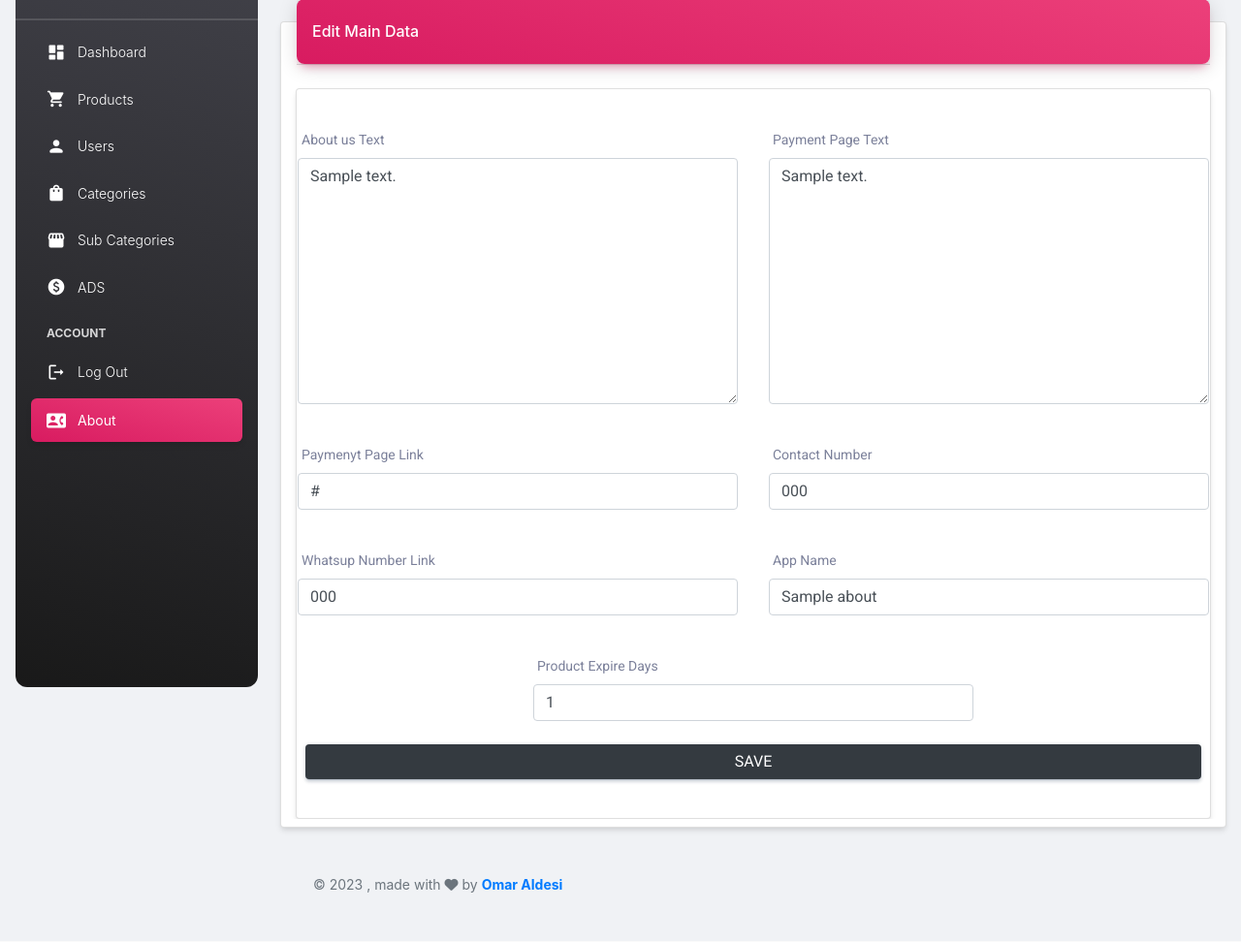
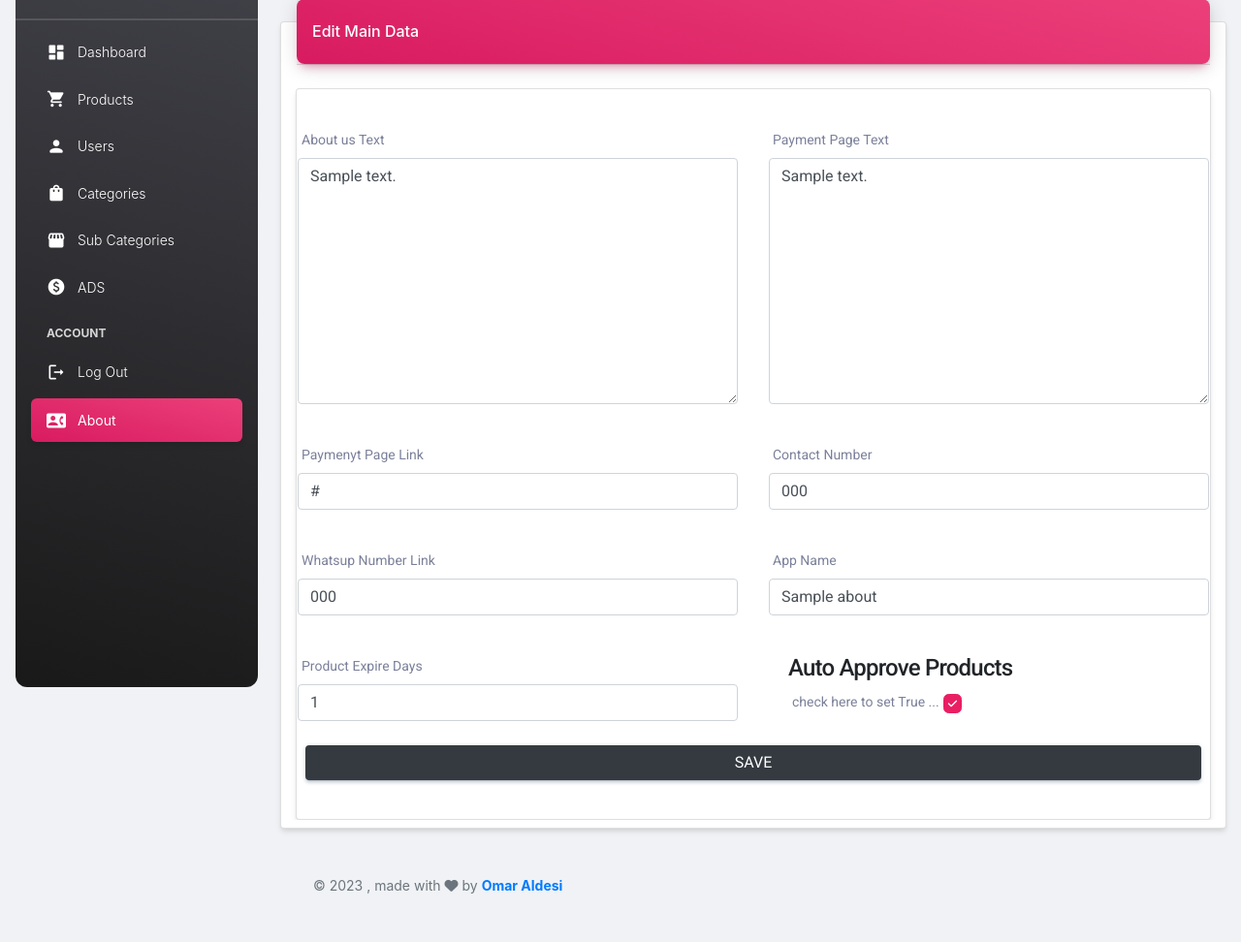
Before and after one commit to hfaarcom/haffarcom, a Django app: page /about/ in a window 1280 px wide. Shown: the part 75-1047 px from the top of the page at 97% size. Before the commit the page ends 996 px from the top, so only its background shows below. Run offline with Django 4.2, Linux system fonts and the light colour scheme; a user stored in the database is signed in; tables that the repository leaves empty hold one stand-in row (values such as "Sample post"); some libraries are stand-ins or nearby versions.

Commit message:
FIX issues

```diff
--- a/Admin/views.py
+++ b/Admin/views.py
@@ -63,8 +63,6 @@ def EditProductPage(request, pk):
         print(request.POST)
 
         form = ProductForm(request.POST, instance=product)
-
-        print(form.errors.as_text)
 
         if form.is_valid():
             form.save()
@@ -371,6 +369,7 @@ def AboutPage(request):
             about.payment_info_text = form.cleaned_data['payment_info_text']
             about.payment_info_link = form.cleaned_data['payment_info_link']
             about.app_name = form.cleaned_data['app_name']
+            about.auto_approve = form.cleaned_data['auto_approve']
 
             about.save()
     else:
--- a/core/models.py
+++ b/core/models.py
@@ -113,6 +113,7 @@ class About(models.Model):
         max_length=1000, null=True, blank=True)
     product_expire_days = models.IntegerField(null=True, blank=True)
     products_num = models.IntegerField(default=0, blank=True)
+    auto_approve = models.BooleanField(blank=True)
 
 
 class Notification(models.Model):
--- a/core/views.py
+++ b/core/views.py
@@ -45,6 +45,10 @@ def addNewProduct(request):
             photosNum = data['photosNum']
             subcategory = SubCategory.objects.get(id=data['subcategory'])
             expire_date = date.today() + timedelta(days=About.objects.get(id=1).product_expire_days)
+            if about.auto_approve == True:
+                Pstatus = 'approved'
+            elif about.auto_approve == False:
+                Pstatus = 'pending'
 
             # convert STR to DICT/JSON
             Jfields = json.loads(fields)
@@ -82,7 +86,7 @@ def addNewProduct(request):
                     user=user,
                     category=category,
                     fields=Jfields,
-                    status='approved',
+                    status=Pstatus,
                     expire_date=expire_date,
                     subCategory=subcategory,
                     photos=photosDict,
--- a/templates/pages/about.html
+++ b/templates/pages/about.html
@@ -58,6 +58,23 @@ load widget_tweaks %} {%block links %}
                       <label for="contact">Product Expire Days</label>
                       {{form.product_expire_days|attr:"class:form-control"}}
                     </div>
+
+                    <div class="col-lg-6 mb-2 p-3">
+                      <!-- <input
+                        class="form-check-input"
+                        type="checkbox"
+                        value=""
+                        id="flexCheckDefault"
+                      /> -->
+
+                      <div class="form-check">
+                        <h4 for="auto_approve">Auto Approve Products</h4>
+                        <label for="auto_approve"
+                          >check here to set True ...
+                        </label>
+                        {{form.auto_approve|attr:"class:form-check-input"}}
+                      </div>
+                    </div>
                     <button
                       class="btn btn-dark w-95"
                       form="mainform"
```
Also changed, not shown: templates/pages/edit_product.html (+6 -3 lines), core/migrations/0003_about_auto_approve_alter_product_date.py (added), core/migrations/0004_alter_about_auto_approve_alter_product_date.py (added).
